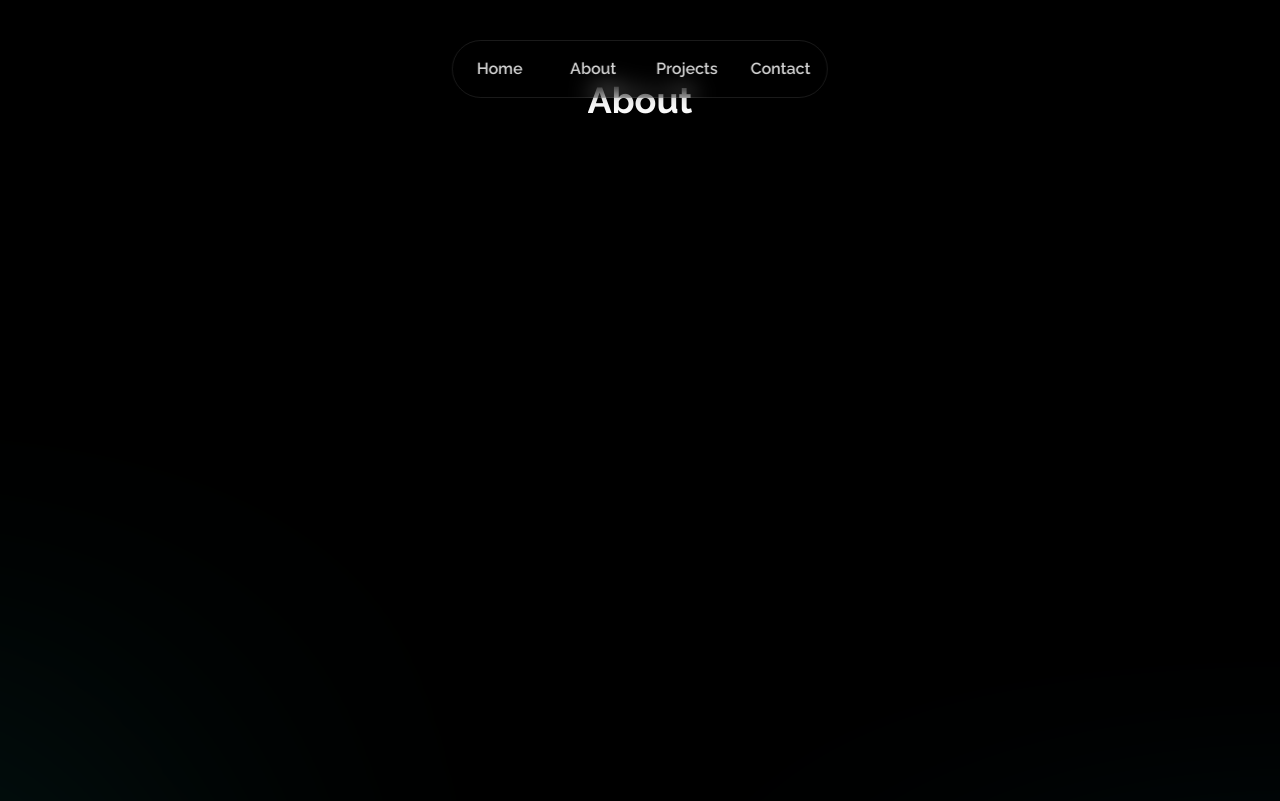
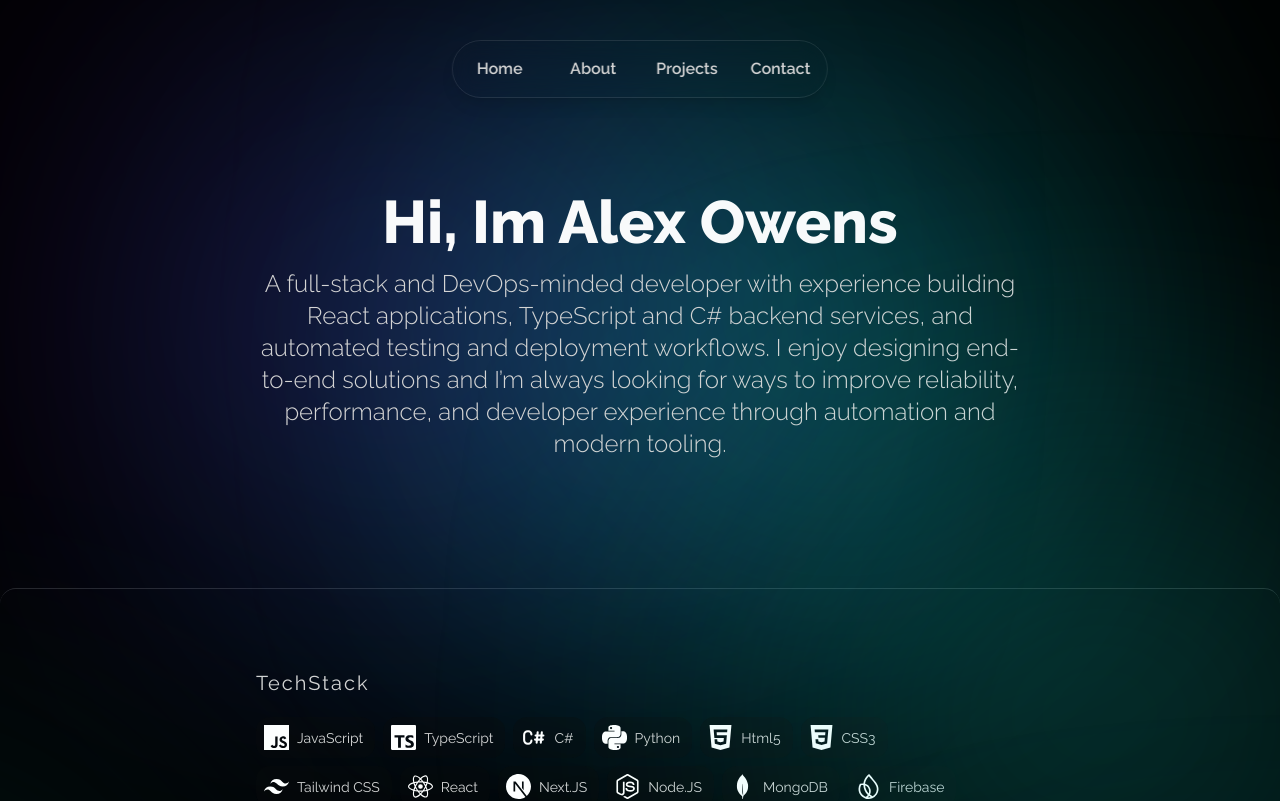
Before and after one commit to caowens/folio, a Next.js app: page /about in a window 1280 px wide. Shown: the top 801 px of the page. Built offline with nearby package versions, Linux system fonts and the light colour scheme.

Commit message:
Make About page

```diff
--- a/src/app/about/page.tsx
+++ b/src/app/about/page.tsx
@@ -1,7 +1,13 @@
+import StandardPageLayout from "@/components/standard-page-layout";
+import TechStack from "@/components/tech-stack";
+
 export default function About() {
     return (
-        <div className="min-h-screen flex flex-col items-center bg-black relative overflow-hidden">
-            <h1 className="text-4xl font-bold text-white mt-20">About</h1>
-        </div>
+        <StandardPageLayout
+            title="Hi, Im Alex Owens"
+            description="A full-stack and DevOps-minded developer with experience building React applications, TypeScript and C# backend services, and automated testing and deployment workflows. I enjoy designing end-to-end solutions and I’m always looking for ways to improve reliability, performance, and developer experience through automation and modern tooling."
+        >
+            <TechStack />
+        </StandardPageLayout>
     );
 };
--- a/src/app/globals.css
+++ b/src/app/globals.css
@@ -85,6 +85,30 @@ text-accent {
   /* z-index: -1; /* Place it behind other content */
 }
 
+.standard-page-ellipse-blue {
+  width: 600px;
+  height: 400px;
+  border-radius: 50%;
+  background-color: var(--blue-ellipse);
+  filter: blur(180px);
+}
+
+.standard-page-ellipse-purple {
+  width: 500px;
+  height: 300px;
+  border-radius: 50%;
+  background-color: var(--purple-ellipse);
+  filter: blur(180px);
+}
+
+.standard-page-ellipse-green {
+  width: 400px;
+  height: 300px;
+  border-radius: 50%;
+  background-color: var(--green-ellipse);
+  filter: blur(180px);
+}
+
 @theme inline {
   --radius-sm: calc(var(--radius) - 4px);
   --radius-md: calc(var(--radius) - 2px);
@@ -156,6 +180,9 @@ text-accent {
   --sidebar-accent-foreground: oklch(0.205 0 0);
   --sidebar-border: oklch(0.922 0 0);
   --sidebar-ring: oklch(0.708 0 0);
+  --blue-ellipse: rgba(18, 198, 234, 0.5);
+  --green-ellipse: rgba(26, 229, 215, 0.5);
+  --purple-ellipse: rgba(105, 33, 230, 0.491);
 }
 
 .dark {
```
